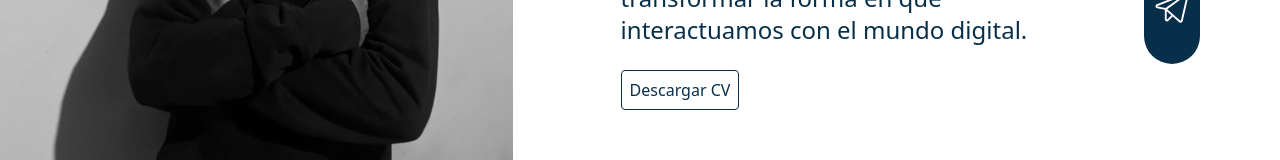
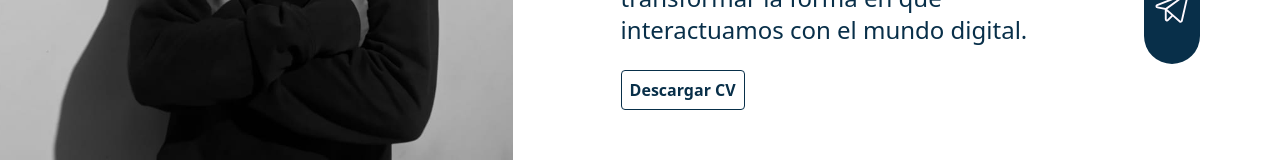
Before and after one commit to HeymerDev/Portafolio, a React (Vite) app: page / in a window 1280 px wide. Shown: the part 520-680 px from the top of the page. Built offline with nearby package versions, Linux system fonts and the light colour scheme.

Commit message:
haciendo los componentes dinamicos, creando componente de card por separado y botones

```diff
--- a/src/components/CompBotonDescargar.jsx
+++ b/src/components/CompBotonDescargar.jsx
@@ -4,7 +4,7 @@ const CompBotonDescargar = () => {
   return (
     <>
       <a
-        className="border border-sky-950 mt-20 mb-4 rounded p-2 font-normal hover:bg-cyan-600 hover:text-white transition download-link"
+        className="border border-sky-950 mt-20 mb-4 rounded p-2 font-semibold hover:bg-cyan-600 hover:text-white transition download-link"
         href={cv}
         download
       >
```
